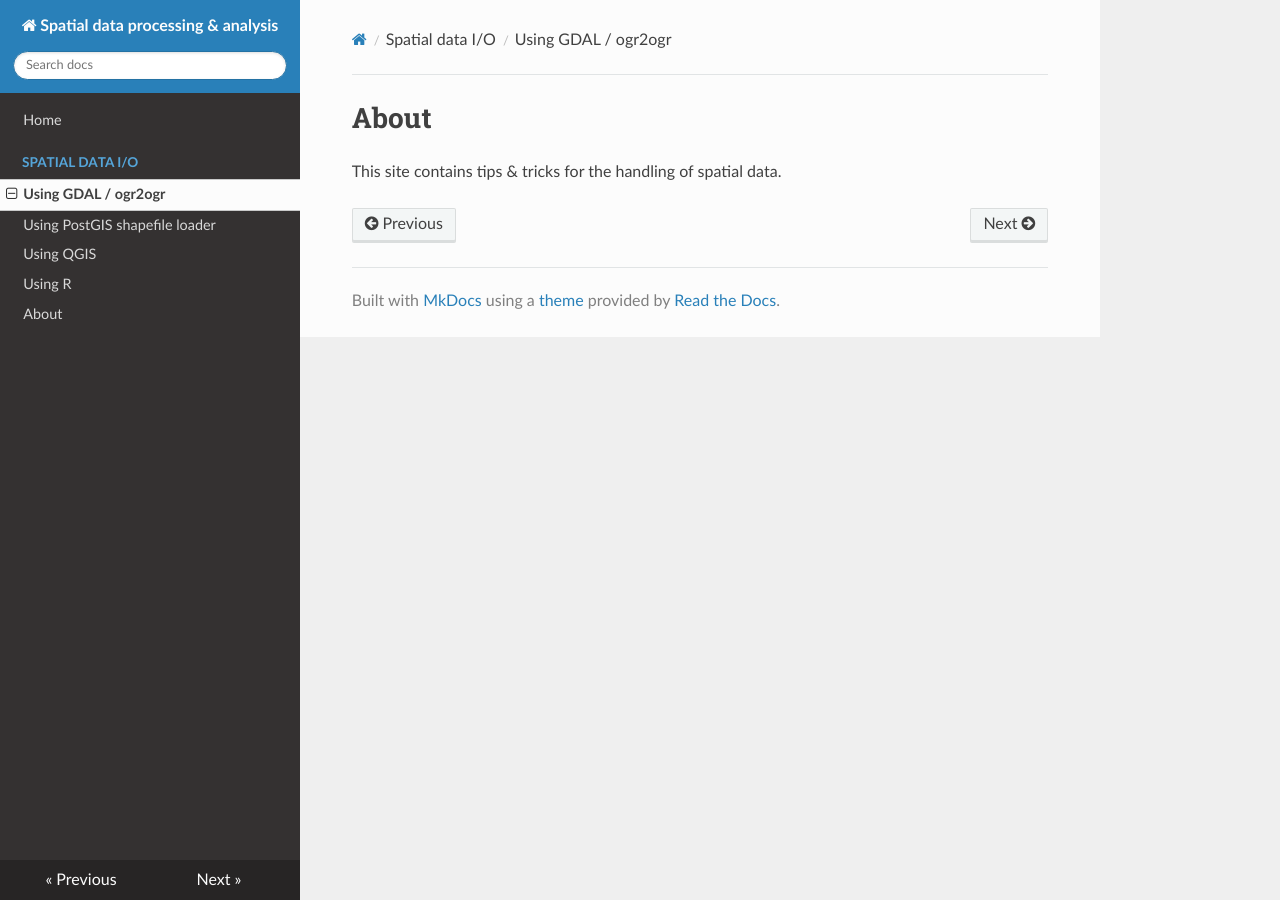
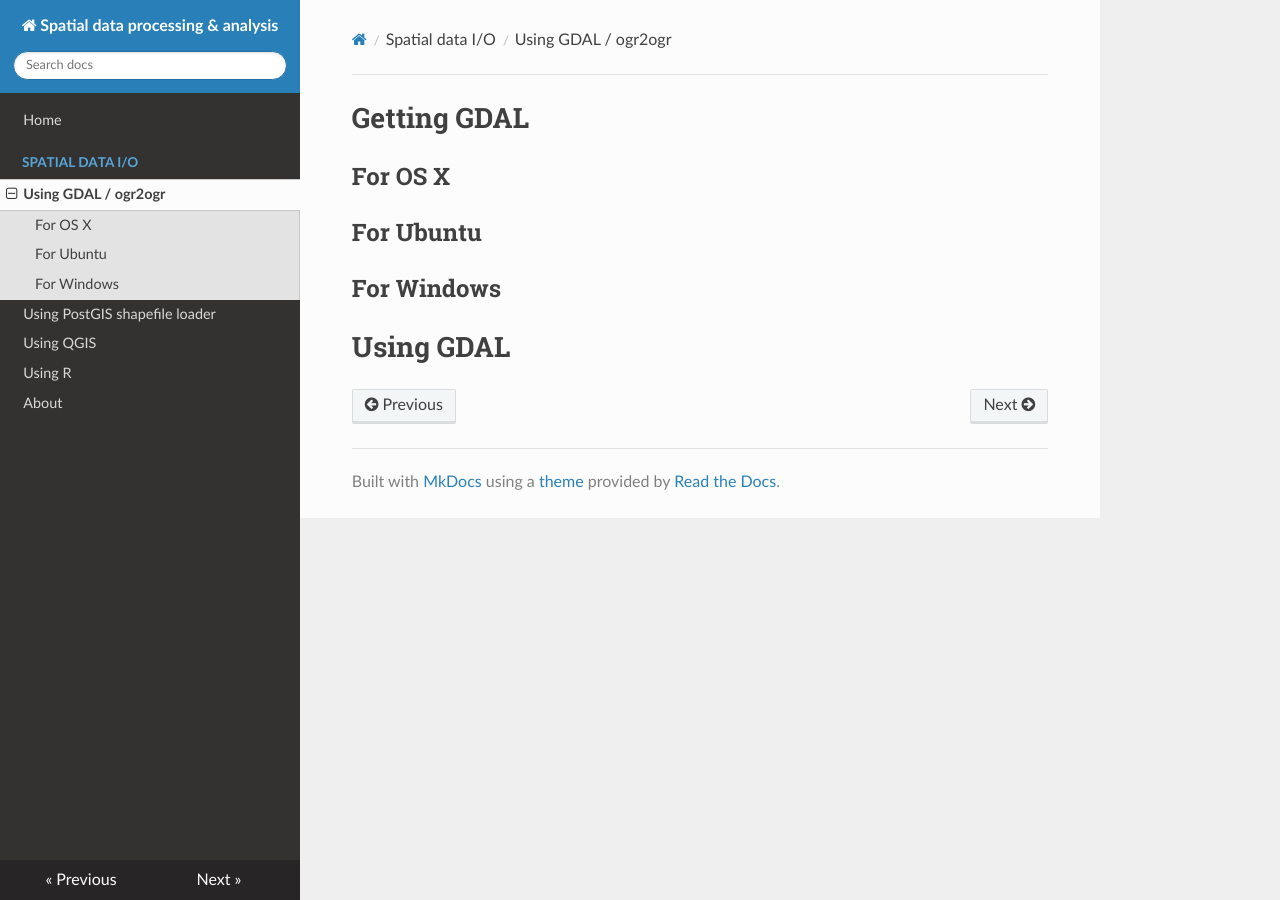
Before and after one commit to mvaneggermond/spatial-data, an MkDocs documentation site: the page built from docs/spatial-data-io/gdal-ogr2ogr.md, in a window 1280 px wide. Built offline with MkDocs 1.6.1, drawn with Linux system fonts in a browser that asks for light colours; nearby versions of some CDN libraries.

Commit message:
Updates to toc tree

```diff
--- a/docs/spatial-data-io/gdal-ogr2ogr.md
+++ b/docs/spatial-data-io/gdal-ogr2ogr.md
@@ -1,3 +1,9 @@
-# About
+# Getting GDAL
 
-This site contains tips & tricks for the handling of spatial data.
+## For OS X
+
+## For Ubuntu
+
+## For Windows
+
+# Using GDAL
```
Also changed, not shown: docs/index.rst (+8 -1 lines).
